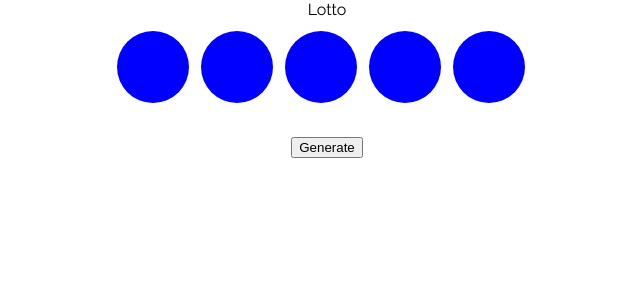
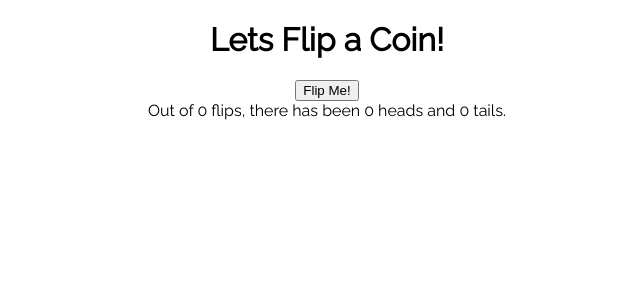
Before and after one commit to javi-err/react-practice, a React (Create React App) app: page / in a window 1280 px wide. Shown: the top 300 px of the page, without its empty margins (313-953 px from the left). Built offline with nearby package versions, Linux system fonts and the light colour scheme.

Commit message:
completed coinflip practice

```diff
--- a/src/App.js
+++ b/src/App.js
@@ -1,13 +1,14 @@
 import RandomGame from './Random/RandomGame'
 import Dice from './Dice/Dice'
 import Lottery from './Lottery/Lottery'
+import Coin from './Coin/Coin'
 
 
 
 function App() {
   return (
     <div className="App">
-      <Lottery />
+      <Coin />
     </div>
   );
 }
--- /dev/null
+++ b/src/Coin/Coin.css
@@ -0,0 +1,3 @@
+img {
+    width: 150px;
+}
--- /dev/null
+++ b/src/Coin/Coin.js
@@ -0,0 +1,15 @@
+import React, { Component } from 'react'
+import CoinFlip from './CoinFlip'
+
+export class Coin extends Component {
+    render() {
+        return (
+            <div>
+                <h1>Lets Flip a Coin!</h1>
+                <CoinFlip />
+            </div>
+        )
+    }
+}
+
+export default Coin
--- /dev/null
+++ b/src/Coin/CoinFlip.js
@@ -0,0 +1,72 @@
+import React, { Component } from 'react'
+import './Coin.css'
+
+export class CoinFlip extends Component {
+    static defaultProps = {
+        image: ['https://faculty.math.illinois.edu/~hildebr/fakerandomness/resources/heads.png', 'https://faculty.math.illinois.edu/~hildebr/fakerandomness/resources/tails.png']
+    }
+    constructor(){
+        super();
+
+        this.state = {
+            flipCounter: 0,
+            headsCount: 0,
+            tailsCount : 0,
+            currImage: ''
+        }
+    }
+
+    flip(){
+        let idx = Math.floor(Math.random() * this.props.image.length);
+
+        //     this.setState(currState =>({
+        //         currImage: <img src={this.props.image[idx]} alt=""></img>,
+        //         flipCounter: currState.flipCounter + 1
+        //     }))
+
+        // idx === 0 ?
+        //     this.setState(currState =>({
+        //     headsCount: currState.headsCount + 1,
+        // })) :
+        //     this.setState(currState =>({
+        //     tailsCount: currState.tailsCount + 1,
+        //     }))
+
+        this.setState(currState => {
+            let newState = {
+                ...currState,
+                currImage: <img src={this.props.image[idx]} alt=""></img>,
+                flipCounter: currState.flipCounter + 1
+            };
+
+            idx === 0 ?
+                newState.headsCount += 1 :
+                newState.tailsCount += 1
+
+            return newState;
+        }
+
+
+)
+
+    }
+
+
+
+    render() {
+        return (
+            <div className="CoinFlip">
+                <div className="CoinFlip-image">
+                    {this.state.currImage}
+                </div>
+            <button onClick={()=>{this.flip()}}>Flip Me!</button>
+
+            <div class="CoinFlip-result">
+                Out of {this.state.flipCounter} flips, there has been {this.state.headsCount} heads and {this.state.tailsCount} tails.
+            </div>
+            </div>
+        )
+    }
+}
+
+export default CoinFlip
```
